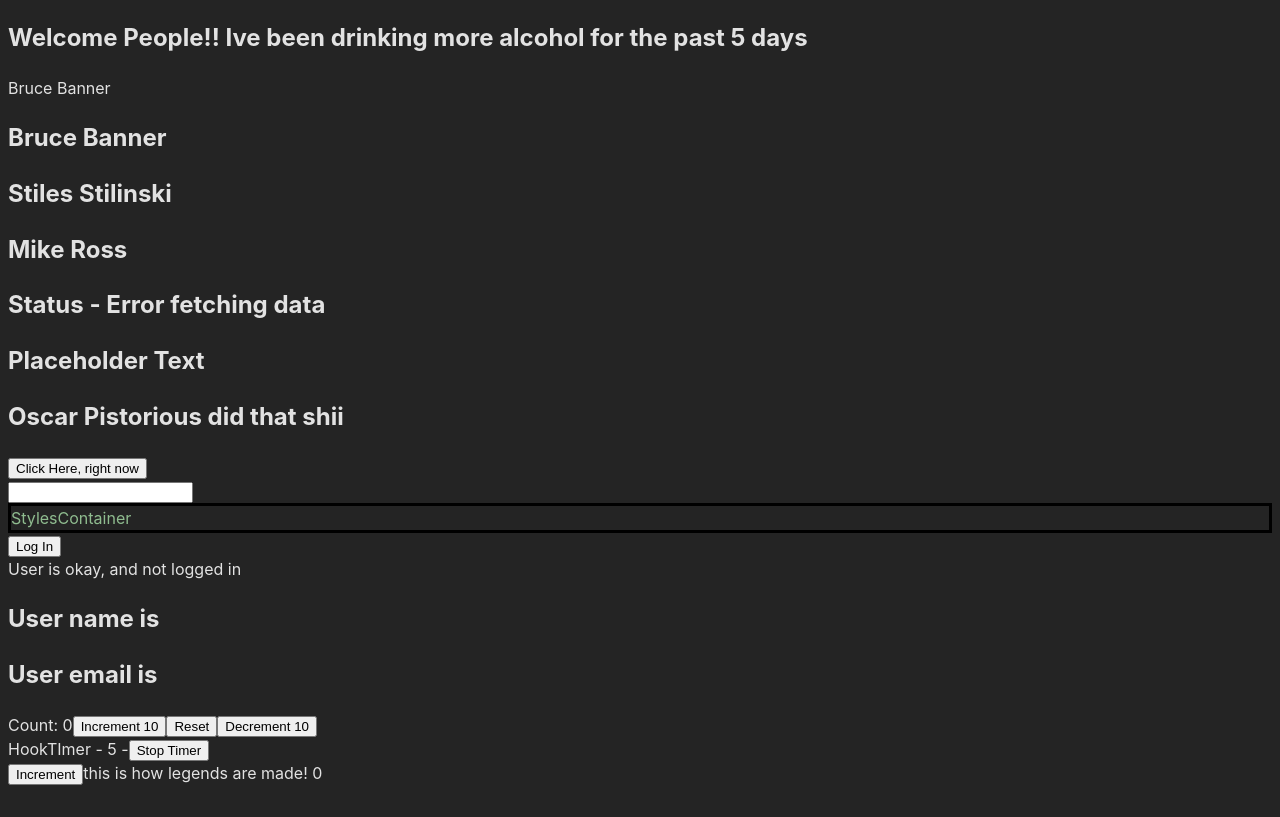
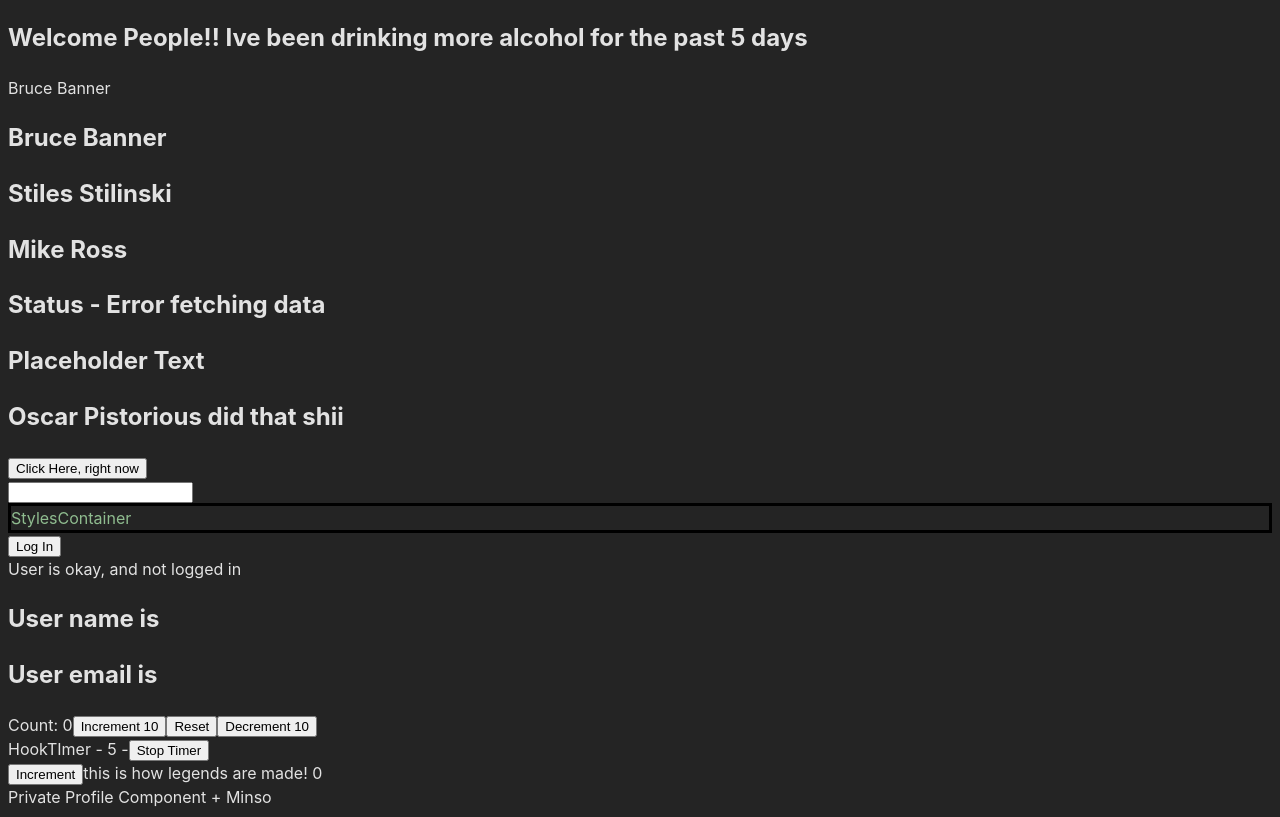
Before and after one commit to DIFU-N/react-typescript, a React (Vite) app: page / in a window 1280 px wide. Built offline with nearby package versions, Linux system fonts and the light colour scheme.

Commit message:
Fxnal Comp + typescript

```diff
--- a/src/App.tsx
+++ b/src/App.tsx
@@ -7,6 +7,8 @@ import Person from "./components/Person"
 import PersonList from "./components/PersonList"
 import { Status } from "./components/Status"
 import { StylesContainer } from "./components/StylesContainer"
+import { Private } from "./components/auth/Private"
+import { Public } from "./components/auth/Profile"
 import { ClassCounter } from "./components/class/Counter"
 import { MutableRef } from "./components/ref/MutableRef"
 import { Counter } from "./components/state/Counter"
@@ -50,6 +52,7 @@ function App() {
       <Counter />
       <MutableRef />
       <ClassCounter message="this is how legends are made!" />
+      <Private isLoggedIn={true} Component={Public} />
     </div>
   )
 }
--- /dev/null
+++ b/src/components/auth/Login.tsx
@@ -0,0 +1,3 @@
+export const Login = () => {
+    return <div>You are logged in </div>
+}
--- /dev/null
+++ b/src/components/auth/Private.tsx
@@ -0,0 +1,15 @@
+import { Login } from "./Login"
+import { PublicProps } from "./Profile"
+
+type PrivateProps = {
+    isLoggedIn: boolean,
+    Component: React.ComponentType<PublicProps>
+}
+
+export const Private = ({isLoggedIn, Component}: PrivateProps) => {
+    if (isLoggedIn) {
+        return <Component name="Minso"/>
+    } else {
+        return <Login />
+    }
+}
--- /dev/null
+++ b/src/components/auth/Profile.tsx
@@ -0,0 +1,7 @@
+export type PublicProps = {
+    name: string
+}
+
+export const Public = ({name}: PublicProps) => {
+    return <div>Private Profile Component + {name}</div>
+}
```
